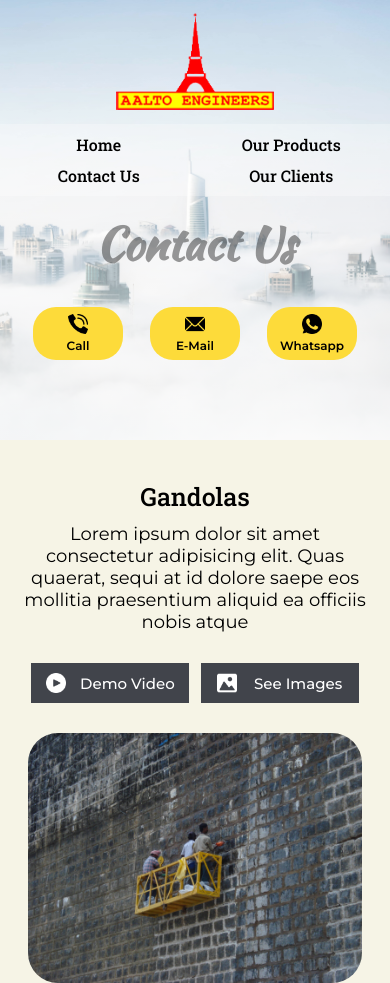
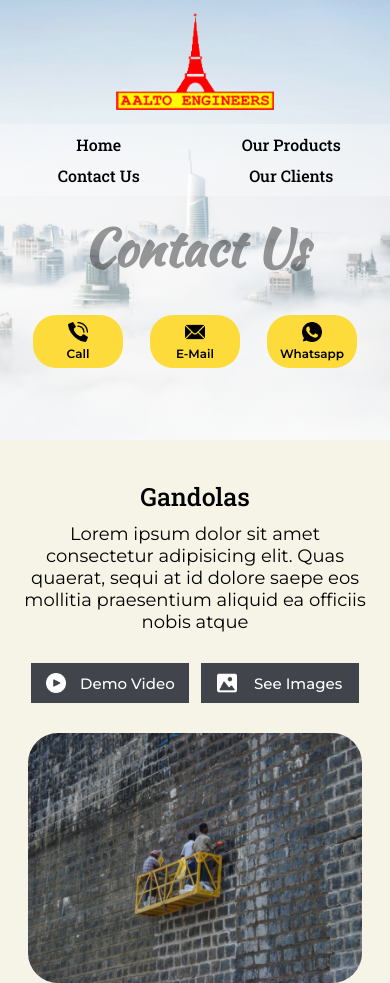
Before and after one commit to dhanashekaran/aalto-web, a plain HTML site: page gandolas.html in a window 390 px wide. Shown: the top 983 px of the page. Drawn offline with Linux system fonts and the light colour scheme.

Commit message:
Update sub-page.css

```diff
--- a/sub-page.css
+++ b/sub-page.css
@@ -84,7 +84,7 @@ body{
 
 .header h1{
     font-family: var(--main-heading-font);
-    font-size: clamp(45px, 9vw, 100px);
+    font-size: clamp(45px, 13vw, 100px);
     text-align: center;
     color: rgba(0, 0, 0, 0.397);
     margin-top: 15px;
```
